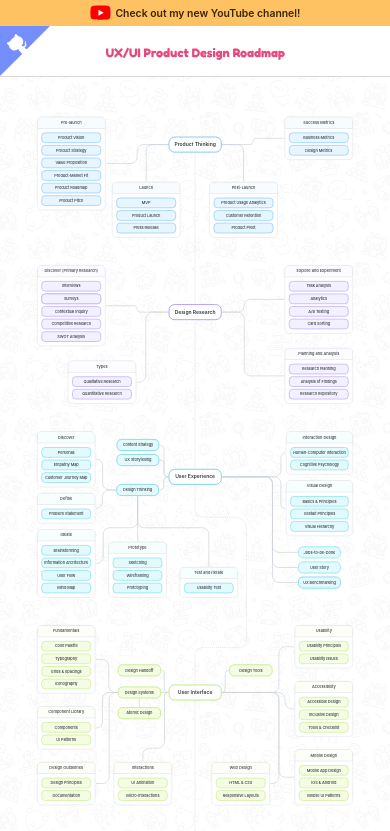
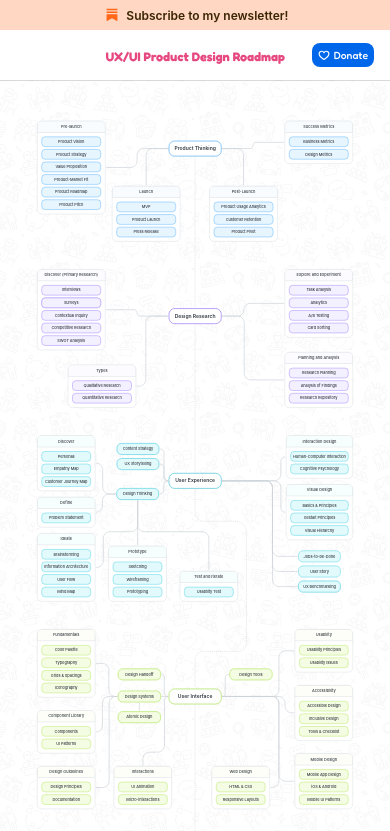
Before and after one commit to anastasiaprh/product-design-roadmap, a React (Create React App) app: page / in a window 390 px wide. Shown: the top 831 px of the page. Built offline with nearby package versions, Linux system fonts and the light colour scheme.

Commit message:
add donate button and update banner

```diff
--- a/src/App.js
+++ b/src/App.js
@@ -6,7 +6,7 @@ import CartContext from "./modal/modalContext";
 import contentData from "./contentData";
 import Loader from "./layout/Loader";
 import Footer from "./layout/Footer";
-import { YoutubeBanner } from "./components/YoutubeBanner";
+import { Banner } from "./components/Banner";
 
 function App() {
   const { currentTopicTitle } = useContext(CartContext);
@@ -24,7 +24,7 @@ function App() {
     <div>
       <Modal topicData={topicData} />
       <main>
-        <YoutubeBanner></YoutubeBanner>
+        <Banner></Banner>
         <Header></Header>
         {isLoading && <Loader />}
         <MainContainer></MainContainer>
--- /dev/null
+++ b/src/components/Banner.js
@@ -0,0 +1,21 @@
+import React from "react";
+
+import classes from "./Banner.module.css";
+
+export const Banner = () => {
+  return (
+    <div className={classes["banner"]}>
+      <a
+        href="https://anastasiaprokhorova.substack.com/"
+        target="blank"
+        className={classes["banner-content"]}
+      >
+        <svg width="24" height="24" viewBox="0 0 24 24" fill="none" xmlns="http://www.w3.org/2000/svg">
+        <path fill-rule="evenodd" clip-rule="evenodd" d="M5.5 4.57916H18.5V6.4016H5.5V4.57916ZM5.5 11.2267H18.5V19.421L11.9987 15.7745L5.5 19.421V11.2267ZM5.5 7.9029H18.5V9.72533H5.5V7.9029Z" fill="#FF6719"/>
+        </svg>
+        <span className={classes["banner-text-mobile"]}>Subscribe to my newsletter!</span>
+        <span className={classes["banner-text"]}>Subscribe to my newsletter to receive posts about the design best practices.</span>
+      </a>
+    </div>
+  );
+};
--- a/src/components/YoutubeBanner.module.css
+++ b/src/components/Banner.module.css
@@ -1,5 +1,5 @@
-.youtube-banner {
-  background-color: #ffd085;
+.banner {
+  background-color: #FFE3D5;
   height: 40px;
   width: 100%;
   display: flex;
@@ -20,20 +20,36 @@
   font-weight: 600;
 }
 
-.youtube-banner:hover {
-  background-color: #ffc262;
+.banner:hover {
+  background-color: #FFD7C2;
 }
 
 @media only screen and (max-width: 767px) {
+  .banner-text {
+    display: none;
+  }
+
+  .banner-content svg {
+    width: 20px;
+    height: 20px;
+  }
+
   .hidden {
     display: none;
   }
 
-  .youtube-banner {
-    height: 26px;
+  .banner {
+    height: 30px;
   }
 
   .banner-content {
-    font-size: 0.65em;
+    font-size: 0.75em;
   }
 }
+
+@media only screen and (min-width: 767px) {
+  .banner-text-mobile {
+    display: none;
+  }
+
+}
--- a/src/components/YoutubeBanner.js
+++ /dev/null
@@ -1,36 +0,0 @@
-import React from "react";
-
-import classes from "./YoutubeBanner.module.css";
-
-export const YoutubeBanner = () => {
-  return (
-    <div className={classes["youtube-banner"]}>
-      <a
-        href="https://www.youtube.com/@anauxuidesign"
-        target="blank"
-        className={classes["banner-content"]}
-      >
-        <svg
-          width="21"
-          height="21"
-          viewBox="0 0 25 20"
-          xmlns="http://www.w3.org/2000/svg"
-        >
-          <path
-            d="m23.998 3.2232c-0.2766-1.0332-1.0886-1.8452-2.1219-2.1218-1.8708-0.50181-9.3763-0.50181-9.3763-0.50181s-7.5054 1e-6 -9.3764 0.50181c-1.0332 0.27659-1.8452 1.0886-2.1218 2.1218-0.50181 1.8709-0.50181 5.7768-0.50181 5.7768s0 3.9058 0.50181 5.7768c0.27659 1.0332 1.0886 1.8452 2.1218 2.1218 1.8709 0.5018 9.3764 0.5018 9.3764 0.5018s7.5055 0 9.3763-0.5018c1.0333-0.2766 1.8453-1.0886 2.1219-2.1218 0.5018-1.871 0.5018-5.7768 0.5018-5.7768s-2e-3 -3.9058-0.5018-5.7768z"
-            fill="#f00"
-          />
-          <path
-            d="m10.102 12.6 6.2351-3.5996-6.2351-3.5996v7.1992z"
-            fill="#fff"
-          />
-        </svg>
-        <span>Check out my new YouTube channel!</span>
-        <span className={classes.hidden}>
-          {" "}
-          Subscribe for videos about UX/UI design insights and tips.
-        </span>
-      </a>
-    </div>
-  );
-};
--- a/src/layout/Footer.module.css
+++ b/src/layout/Footer.module.css
@@ -34,7 +34,7 @@
   text-align: center;
   font-size: 1em;
   font-weight: 500;
-  color: #4A535C;
+  color: #212529;
   line-height: 1.5em;
 }
 
--- a/src/layout/Header.js
+++ b/src/layout/Header.js
@@ -27,7 +27,18 @@ const Header = () => {
           </svg>
         </a>
 
-        <div className={classes["header-content"]}>{logo}</div>
+        <div className={classes["header__logo"]}>{logo}</div>
+        <div className={classes["header__right-content"]}>
+          <div>
+            <a href="https://buy.stripe.com/fZe189eMB2kV71CdQQ" className={classes["donate-link"]} target="_blank">
+              <button className={classes["donate-button"]}>
+                <svg width="16" height="16" viewBox="0 0 16 16" fill="none" xmlns="http://www.w3.org/2000/svg">
+                  <path d="M11.125 2.25C9.86938 2.25 8.755 2.74563 8 3.5975C7.245 2.74563 6.13062 2.25 4.875 2.25C3.78139 2.25132 2.73295 2.68635 1.95965 3.45965C1.18635 4.23295 0.751323 5.28139 0.75 6.375C0.75 10.8963 7.36312 14.5088 7.64437 14.6606C7.75367 14.7195 7.87586 14.7503 8 14.7503C8.12414 14.7503 8.24633 14.7195 8.35563 14.6606C8.63688 14.5088 15.25 10.8963 15.25 6.375C15.2487 5.28139 14.8137 4.23295 14.0404 3.45965C13.2671 2.68635 12.2186 2.25132 11.125 2.25ZM10.7819 11.1475C9.91142 11.8861 8.98091 12.5509 8 13.135C7.01909 12.5509 6.08858 11.8861 5.21812 11.1475C3.86375 9.98563 2.25 8.21375 2.25 6.375C2.25 5.67881 2.52656 5.01113 3.01884 4.51884C3.51113 4.02656 4.17881 3.75 4.875 3.75C5.9875 3.75 6.91875 4.3375 7.30562 5.28375C7.36193 5.42169 7.45805 5.53974 7.58172 5.62283C7.70539 5.70592 7.85101 5.7503 8 5.7503C8.14899 5.7503 8.29461 5.70592 8.41828 5.62283C8.54195 5.53974 8.63807 5.42169 8.69438 5.28375C9.08125 4.3375 10.0125 3.75 11.125 3.75C11.8212 3.75 12.4889 4.02656 12.9812 4.51884C13.4734 5.01113 13.75 5.67881 13.75 6.375C13.75 8.21375 12.1362 9.98563 10.7819 11.1475Z" fill="white"/>
+                </svg>
+                Donate
+              </button>
+            </a>
+          </div>
           <div className={classes["social-icons"]}>
             <span>Share:</span>
             <a
@@ -99,6 +110,8 @@ const Header = () => {
               </svg>
             </a>
           </div>
+        </div>
+
       </header>
     </Fragment>
   );
--- a/src/layout/Header.module.css
+++ b/src/layout/Header.module.css
@@ -16,7 +16,7 @@
   font-size: 1.5em;
 }
 
-.header-content {
+.header__logo {
   margin: 0 auto;
   max-width: 980px;
   padding: 0 22px;
@@ -40,8 +40,42 @@
   transform: scaleX(-1);
 }
 
+.header__right-content {
+  display: flex;
+  gap: 24px;
+  position: absolute;
+  right: 0;
+  margin-right: 1.5em;
+}
+
+.donate-link {
+  text-decoration: none;
+}
+
+.donate-button {
+  background-color: #0067EB;
+  color: white;
+  border: none;
+  padding: 8px 14px;
+  font-family: "Fredoka", Arial, Helvetica, sans-serif;
+  font-size: 0.875em;
+  font-weight: 500;
+  line-height: 22px;
+  cursor: pointer;
+  border-radius: 12px;
+  display: flex;
+  align-items: center;
+  gap: 8px;
+  outline: none;
+  transition: background-color 0.3s;
+}
+
+.donate-button:hover {
+  background-color: #005CD1;
+}
+
+
 .social-icons {
-  position: absolute;
   right: 2em;
   display: flex;
   align-items: center;
@@ -77,13 +111,17 @@
 }
 
 @media only screen and (max-width: 767px) {
+
+  .header__right-content {
+    margin-right: 1em;
+  }
+
   .social-icons {
     display: none;
   }
 
   .GitHubRibbon svg {
-    width: 50px;
-    height: 50px;
+    display: none;
   }
 
   .header {
@@ -93,4 +131,24 @@
   .logo {
     width: 179px;
   }
+
+  .donate-button {
+    border-radius: 8px;
+    font-size: .65em;
+    gap: 4px;
+    padding: 2px 6px;
+    line-height: 20px;
+  }
+
+  .donate-button svg {
+    width: 12px;
+    height: 12px;
+  }
+
 }
+
+@media only screen and (max-width: 1024px) {
+  .social-icons {
+    display: none;
+  }
+}
```
Lines whose indentation alone changed are shown as unchanged.
